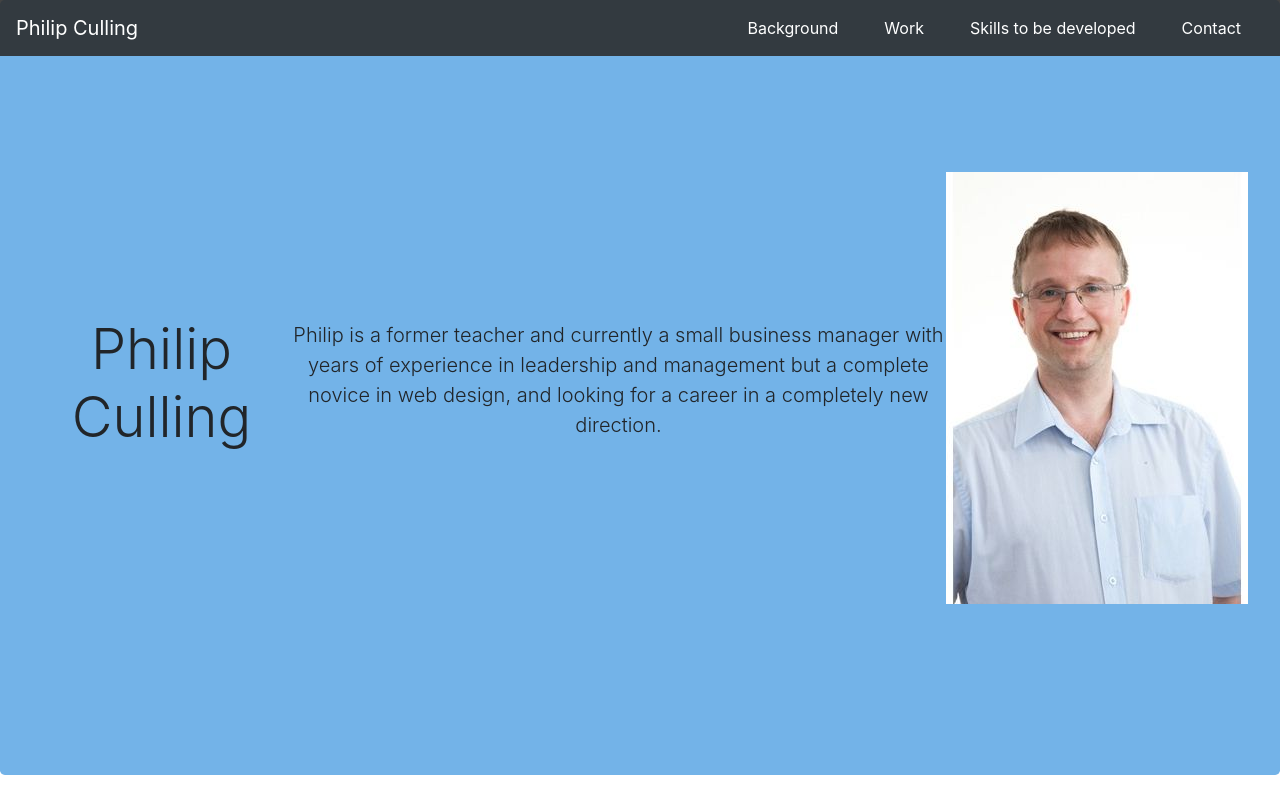
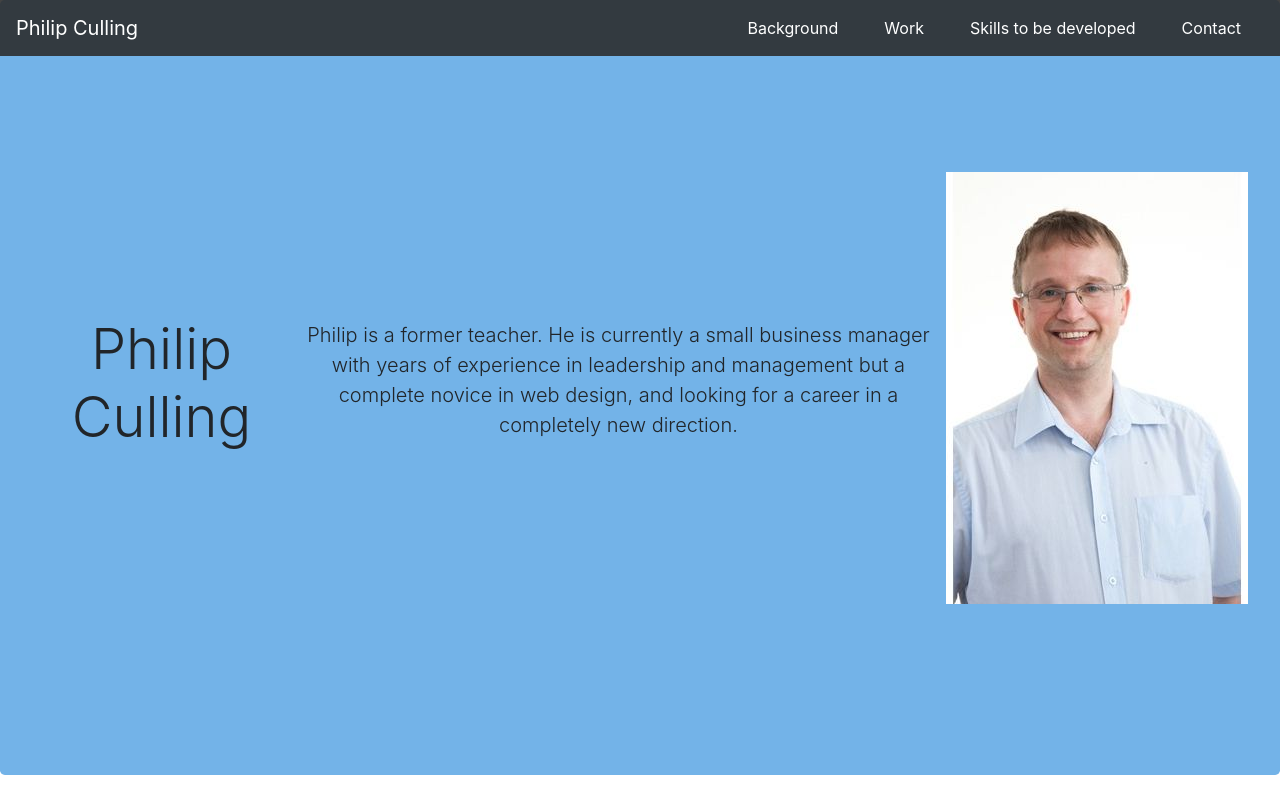
Before and after one commit to philculling/Bootstrap-Portfolio, a plain HTML site: page index.html in a window 1280 px wide. Shown: the top 800 px of the page. Drawn offline with nearby package versions, Linux system fonts and the light colour scheme.

Commit message:
minor change to text

```diff
--- a/index.html
+++ b/index.html
@@ -42,7 +42,7 @@
     <h1 class="display-4">Philip Culling</h1>
     <div class="jumboCopy">
       <p class="lead">
-        Philip is a former teacher and currently
+        Philip is a former teacher. He is currently
         a small business manager with years of experience
         in leadership and management
         but a complete novice in web design,
```
